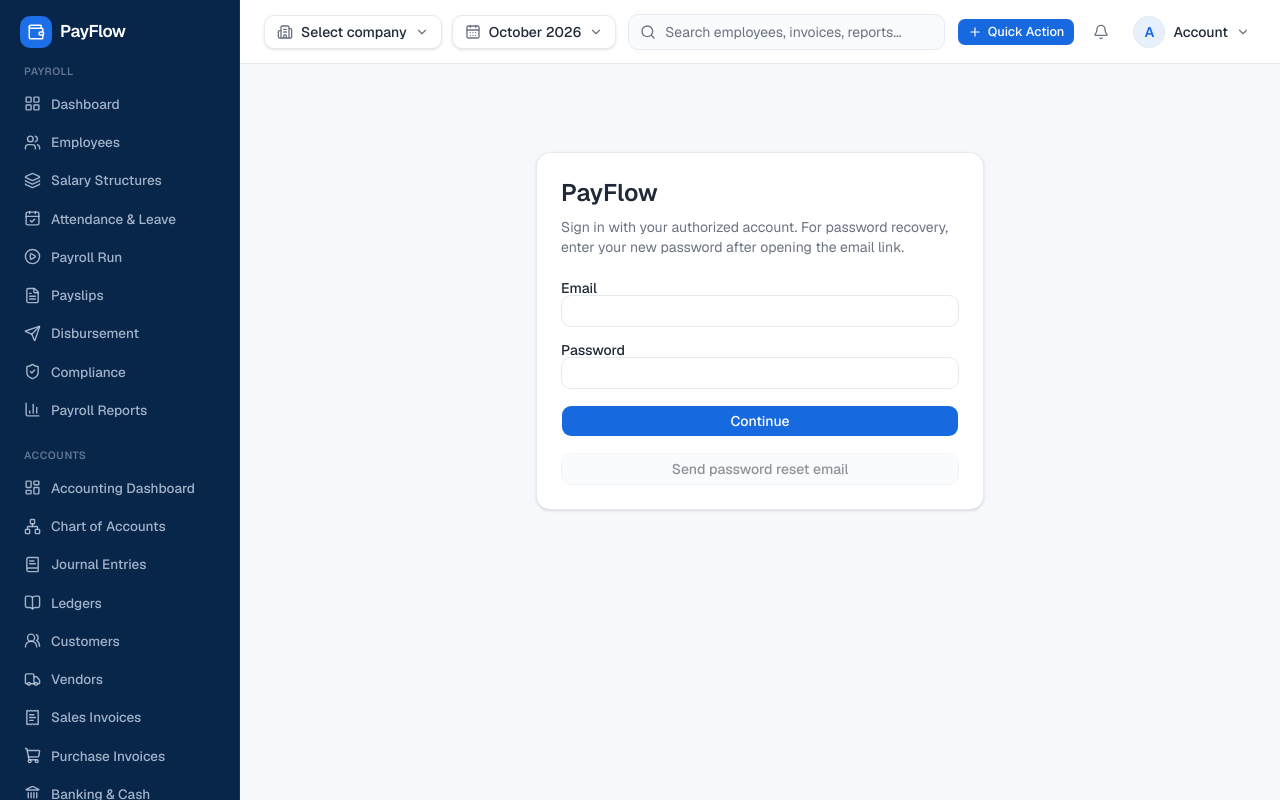
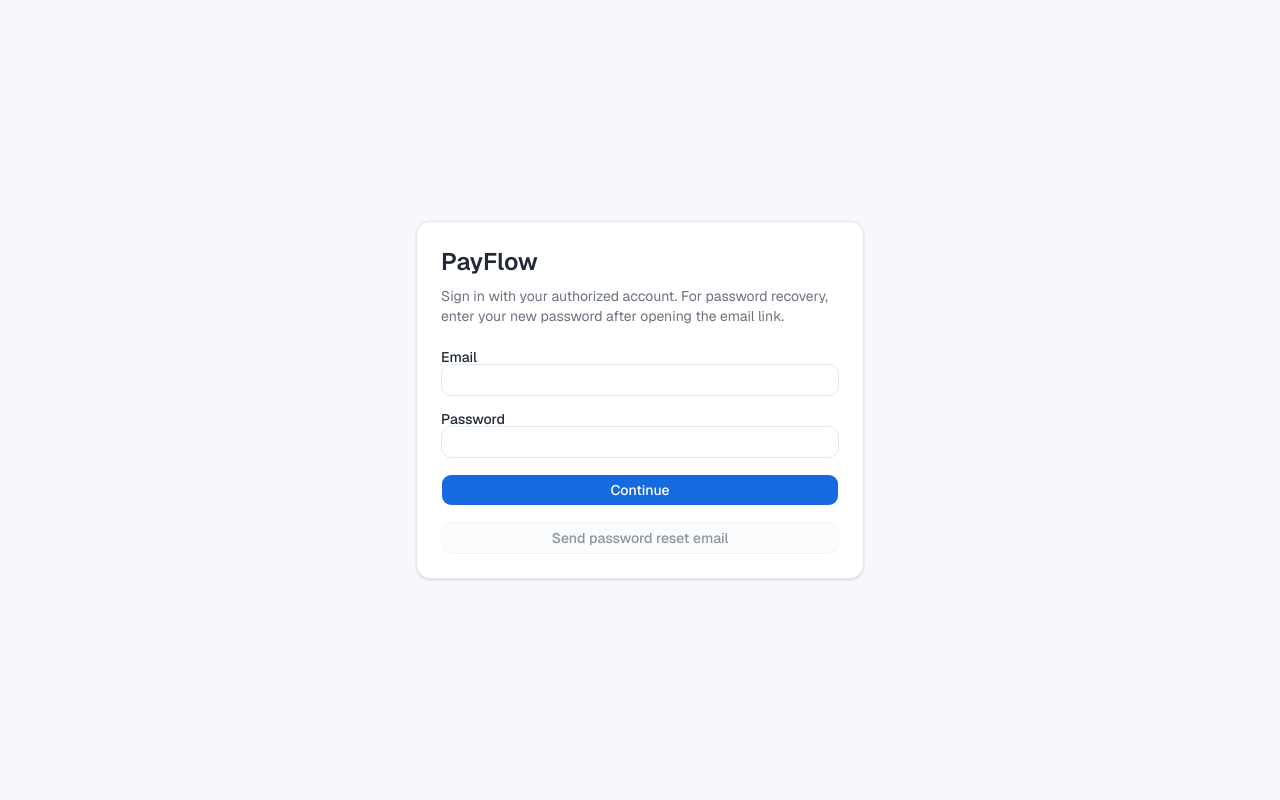
Before and after one commit to MeghPari/payroll-software, a Next.js app: page /login in a window 1280 px wide. Built offline with nearby package versions, Linux system fonts and the light colour scheme.

Commit message:
Show standalone login at PayFlow entry and guard missing configuration

```diff
--- a/scripts/test-provider-errors.mjs
+++ b/scripts/test-provider-errors.mjs
@@ -30,5 +30,7 @@ try{process.env.SUPABASE_URL='https://fixture.supabase.co';process.env.SUPABASE_
 let result=await proxy(new NextRequest('http://localhost:3000/dashboard',{headers:{cookie:'payflow-fixture-signed-out=1; sb-fixture-auth-token=fixture-late-cookie'}}));assert.equal(result.status,307);assert.equal(globalThis.proxyFixture.calls,0);assert.equal(result.headers.get('Cache-Control'),'private, no-store');
 globalThis.proxyFixture.error={name:'AuthRetryableFetchError',status:0};result=await proxy(new NextRequest('http://localhost:3000/dashboard'));assert.equal(result.status,503);assert.equal(result.headers.get('Location'),null);assert.equal(result.headers.get('Retry-After'),'30');
 globalThis.proxyFixture.user=null;globalThis.proxyFixture.error={name:'AuthSessionMissingError',status:400};result=await proxy(new NextRequest('http://localhost:3000/dashboard'));assert.equal(result.status,307);assert.equal(new URL(result.headers.get('Location')).pathname,'/login');
+delete process.env.SUPABASE_URL;const beforeMissing=globalThis.proxyFixture.calls;result=await proxy(new NextRequest('http://localhost:3000/'));assert.equal(result.status,307);assert.equal(new URL(result.headers.get('Location')).pathname,'/login');assert.equal(globalThis.proxyFixture.calls,beforeMissing);assert.equal(result.headers.get('Cache-Control'),'private, no-store');
+console.log('PASS missing deployment configuration sends visitors to login without rendering the business shell.');
 console.log('PASS real Next proxy: outage does not redirect to login, genuine missing sessions redirect, and local sign-out blocks late auth cookies.');
 }finally{if(savedUrl===undefined)delete process.env.SUPABASE_URL;else process.env.SUPABASE_URL=savedUrl;if(savedKey===undefined)delete process.env.SUPABASE_PUBLISHABLE_KEY;else process.env.SUPABASE_PUBLISHABLE_KEY=savedKey;delete globalThis.proxyFixture;}
--- a/src/app/login/page.tsx
+++ b/src/app/login/page.tsx
@@ -25,12 +25,12 @@ export default function LoginPage() {
     catch (error) { setMessage(error instanceof Error ? error.message : 'Unable to request recovery.'); }
     finally { setBusy(false); }
   }
-  return <div className="mx-auto mt-16 max-w-md rounded-xl border bg-card p-6 shadow-sm">
+  return <div className="w-full max-w-md rounded-xl border bg-card p-6 shadow-sm">
     <h1 className="mb-2 text-2xl font-semibold">PayFlow</h1>
     <p className="mb-6 text-sm text-muted-foreground">Sign in with your authorized account. For password recovery, enter your new password after opening the email link.</p>
     <form onSubmit={submit} className="space-y-4">
       <div><Label htmlFor="email">Email</Label><Input id="email" type="email" autoComplete="username" value={email} onChange={e => setEmail(e.target.value)} /></div>
-      <div><Label htmlFor="password">Password</Label><Input id="password" type="password" autoComplete="current-password" value={password} onChange={e => setPassword(e.target.value)} /></div>
+      <div><Label htmlFor="password">Password</Label><Input id="password" type="password" required autoComplete="current-password" value={password} onChange={e => setPassword(e.target.value)} /></div>
       {message && <p role="status" className="text-sm">{message}</p>}
       <Button type="submit" disabled={busy} className="w-full">{busy ? 'Please wait…' : 'Continue'}</Button>
       <Button type="button" variant="outline" disabled={busy || !email} onClick={recover} className="w-full">Send password reset email</Button>
--- a/src/app/page.tsx
+++ b/src/app/page.tsx
@@ -1,5 +1,5 @@
 import { redirect } from "next/navigation";
 
 export default function RootPage() {
-  redirect("/dashboard");
+  redirect("/login");
 }
--- a/src/components/layout/app-shell.tsx
+++ b/src/components/layout/app-shell.tsx
@@ -1,8 +1,15 @@
+"use client";
+
 import type { ReactNode } from "react";
+import { usePathname } from "next/navigation";
 import { AppSidebar } from "./app-sidebar";
 import { TopHeader } from "./top-header";
 
 export function AppShell({ children }: { children: ReactNode }) {
+  const path = usePathname();
+  if (path === "/login") {
+    return <main className="flex min-h-screen items-center justify-center px-4 py-8">{children}</main>;
+  }
   return (
     <div className="min-h-screen bg-background">
       <AppSidebar />
--- a/src/proxy.ts
+++ b/src/proxy.ts
@@ -8,7 +8,11 @@ import { localSignoutCookie } from '@/lib/session-cookie';
 export async function proxy(request: NextRequest) {
   const projectUrl = process.env.SUPABASE_URL;
   const publicKey = process.env.SUPABASE_PUBLISHABLE_KEY;
-  if (!projectUrl || !publicKey) return NextResponse.next();
+  if (!projectUrl || !publicKey) {
+    const redirect = NextResponse.redirect(new URL('/login', request.url));
+    redirect.headers.set('Cache-Control', 'private, no-store');
+    return redirect;
+  }
   if(request.cookies.get(localSignoutCookie(projectUrl))?.value==='1'){const redirect=NextResponse.redirect(new URL('/login',request.url));redirect.headers.set('Cache-Control','private, no-store');return redirect;}
   let response = NextResponse.next({ request });
   const client = createServerClient(projectUrl, publicKey, {
```
Also changed, not shown: 2 other files (tests, documents, lock files or other folders).
